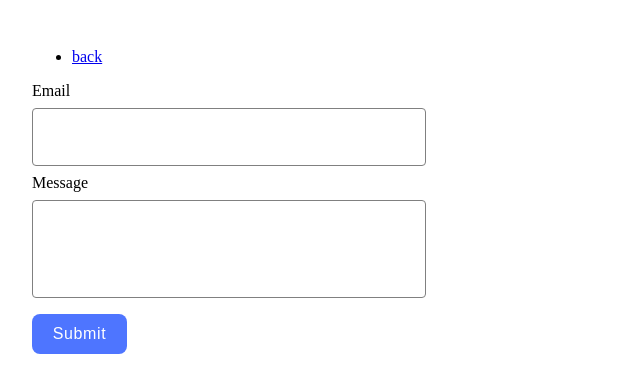
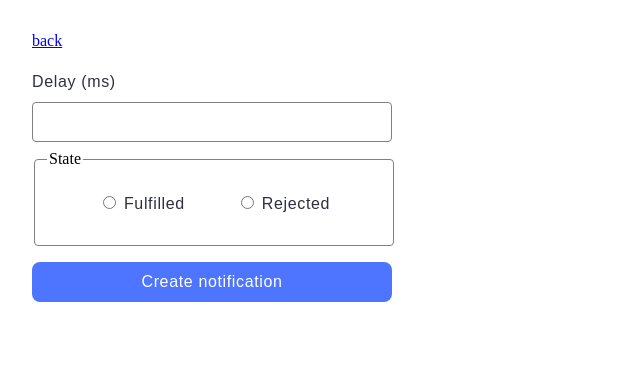
Before and after one commit to BoikoAnton1992/goit-js-hw-10, a website built with Vite: page src/2-snackbar.html in a window 1280 px wide. Shown: the whole page, without its empty margins (0-640 px from the left). Built offline with nearby package versions, Linux system fonts and the light colour scheme.

Commit message:
Snackbar redy

```diff
--- a/src/2-snackbar.html
+++ b/src/2-snackbar.html
@@ -1,31 +1,37 @@
-<!DOCTYPE html>
-<html lang="en">
-  <head>
-    <meta charset="UTF-8" />
-    <meta http-equiv="X-UA-Compatible" content="IE=edge" />
-    <meta name="viewport" content="width=device-width, initial-scale=1.0" />
-    <title>HomeWork</title>
 <link rel="stylesheet" href="./css/2-snackbar.css" />
-  </head>
-  <body>
-    <nav>
-      <ul>
-        <li>
+<div class="div-link">
   <a href="./index.html">back</a>
-        </li>
-      </ul>
-    </nav>
-    <form class="feedback-form">
+</div>
+<form class="form">
   <label>
-        Email
-        <input type="email" name="email" />
+    Delay (ms)
+    <input class="delay" type="number" name="delay" required />
+  </label>
+
+  <fieldset>
+    <legend>State</legend>
+    <label>
+      <input
+        class="fulfilled"
+        type="radio"
+        name="state"
+        value="fulfilled"
+        required
+      />
+      Fulfilled
     </label>
     <label>
-        Message
-        <textarea class="message" name="message"></textarea>
+      <input
+        class="rejected"
+        type="radio"
+        name="state"
+        value="rejected"
+        required
+      />
+      Rejected
     </label>
-      <button type="submit">Submit</button>
+  </fieldset>
+
+  <button type="submit">Create notification</button>
 </form>
 <script type="module" src="./js/2-snackbar.js"></script>
-  </body>
-</html>
--- a/src/css/2-snackbar.css
+++ b/src/css/2-snackbar.css
@@ -1,7 +1,3 @@
-p {
-    margin-bottom: 24px;
-}
-
 
 button {
     display: flex;
@@ -17,9 +13,11 @@ button {
     font-weight: 500;
     line-height: 24px;
     letter-spacing: 0.64px;
-    width: 95px;
+    border-radius: 8px;
+    padding: 8px 16px;
+    width: 360px;
     height: 40px;
-    padding: 8px,16px;
+
 }
 
 button:hover {
@@ -46,7 +44,7 @@ h1 {
 }
 
 
-input {
+.delay {
     display: flex;
     flex-direction: column;
     width: 360px;
@@ -60,6 +58,31 @@ input {
     margin-bottom: 8px;
 }
 
+.form{
+    width: 360px;
+}
+
+label{
+    font-family: "Montserrat", sans-serif;
+    font-weight: 400;
+    font-size: 16px;
+    line-height: 150%;
+    letter-spacing: 0.04em;
+    color: #2e2f42;
+}
+
+fieldset{
+    display: flex;
+    justify-content: space-evenly;
+    align-items: center;
+    width: 334px;
+    height: 78px;
+    border-radius: 4px;
+    border: 1px solid #808080;
+    outline: 0;
+    outline-offset: 0;
+}
+
 input:focus {
     border: 1px solid #000;
 }
@@ -68,17 +91,6 @@ input:hover {
     border: 1px solid #000;
 }
 
-textarea{
-    display: flex;
-    flex-direction: column;
-    width: 360px;
-    height: 80px;
-    margin-top: 8px;
-    border-radius: 4px;
-    border: 1px solid #808080;
-    outline: 0;
-    outline-offset: 0;
-    padding: 8px 16px;
-    margin-bottom: 8px;
-    resize: none;
+.div-link {
+    margin-bottom: 20px;
 }
--- a/src/js/2-snackbar.js
+++ b/src/js/2-snackbar.js
@@ -0,0 +1,53 @@
+import iziToast from 'izitoast';
+import 'izitoast/dist/css/iziToast.min.css';
+
+document.addEventListener('DOMContentLoaded', () => {
+  const form = document.querySelector('.form');
+
+  form.addEventListener('submit', function (event) {
+    event.preventDefault();
+
+    const delayInput = document.querySelector("input[name='delay']");
+    const delay = parseInt(delayInput.value);
+
+    const stateInput = document.querySelector("input[name='state']:checked");
+    const state = stateInput ? stateInput.value : null;
+
+    if (!isNaN(delay) && state) {
+      const promise = new Promise((resolve, reject) => {
+        if (state === 'fulfilled') {
+          setTimeout(() => resolve(delay), delay);
+        } else {
+          setTimeout(() => reject(delay), delay);
+        }
+      });
+
+      promise
+        .then(delay => {
+          iziToast.success({
+            message: `✅ Fulfilled promise in ${delay}ms`,
+            background: '#59a10d',
+            titleColor: '#ffffff',
+            messageColor: '#ffffff',
+            position: 'topRight',
+            close: false,
+          });
+        })
+        .catch(delay => {
+          iziToast.error({
+            message: `❌ Rejected promise in ${delay}ms`,
+            background: '#ef4040',
+            titleColor: '#ffffff',
+            messageColor: '#ffffff',
+            position: 'topRight',
+            close: false,
+          });
+        });
+    } else {
+      iziToast.error({
+        title: 'Error',
+        message: 'Please enter a delay and select a state',
+      });
+    }
+  });
+});
```
Lines whose indentation alone changed are shown as unchanged.
